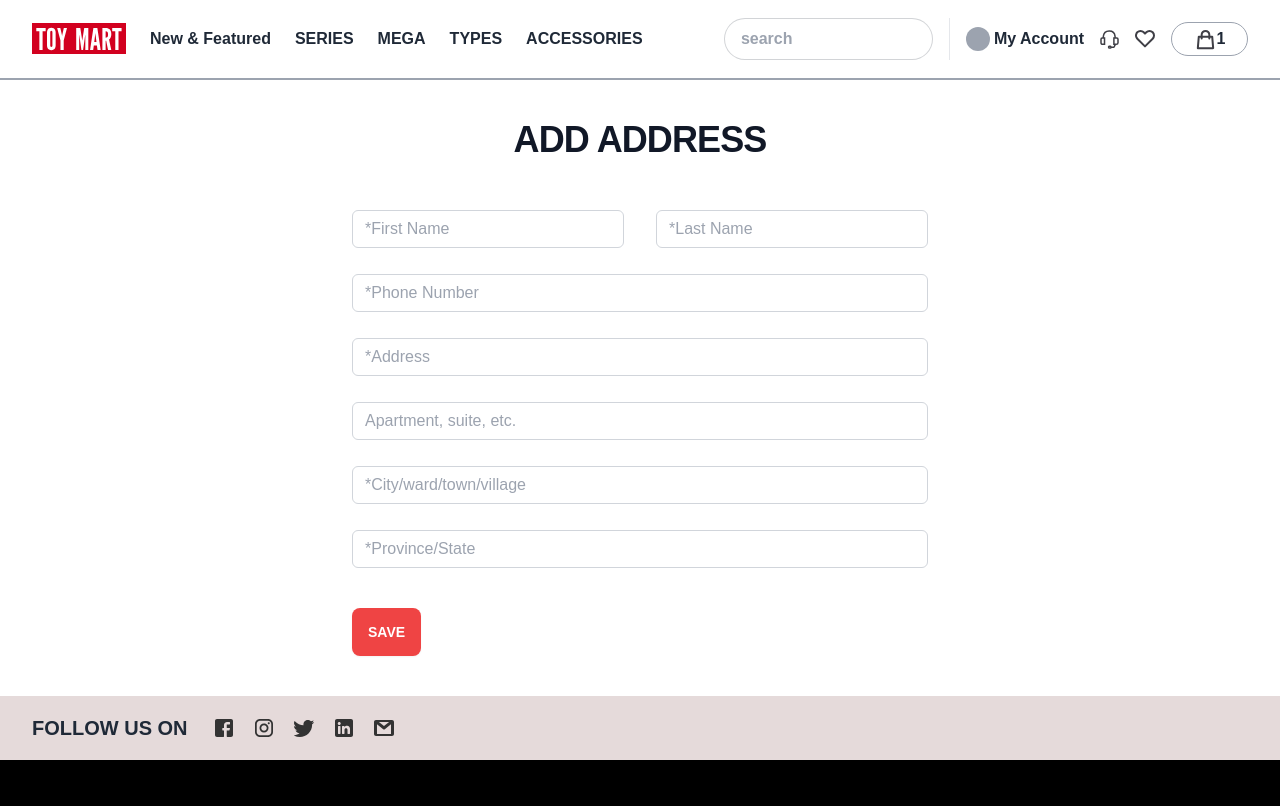
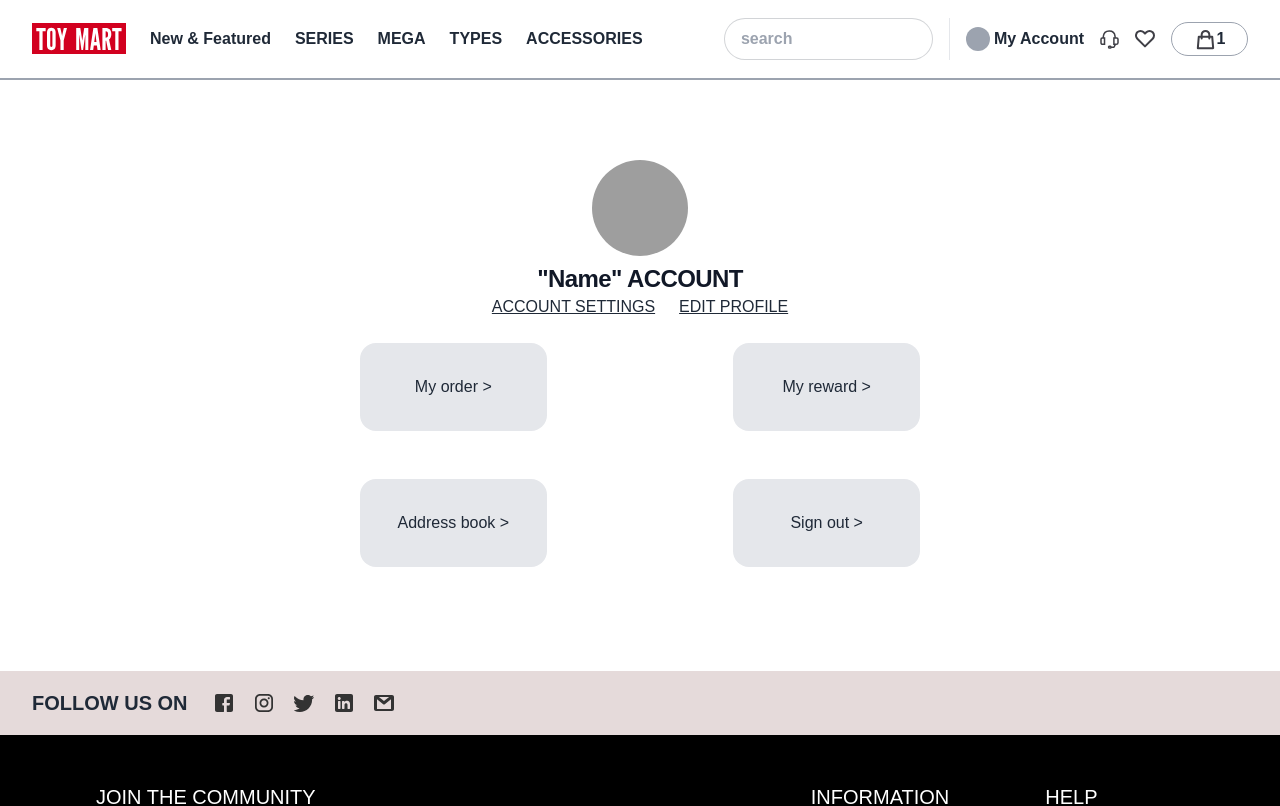
Before and after one commit to nitichaikardkarnklai/cc16-group-project-front, a React (Vite) app: page / in a window 1280 px wide. Shown: the top 806 px of the page. Built offline with nearby package versions, Linux system fonts and the light colour scheme; grey boxes are pictures that could not be loaded; a web font is replaced by a local one.

Commit message:
addMyAccountPage

```diff
--- a/src/pages/customer/auth/MyAccountPage.jsx
+++ b/src/pages/customer/auth/MyAccountPage.jsx
@@ -1,5 +1,38 @@
 import React from 'react';
 
 export default function MyAccountPage() {
-  return <div>MyAccountPage</div>;
+  return (
+    <div>
+      <div className=" m-auto max-w-2xl text-center  px-8 py-20  ">
+        <div>
+          <div class="avatar">
+            <div class="w-24 rounded-full">
+              <img src="https://daisyui.com/images/stock/photo-1534528741775-53994a69daeb.jpg" />
+            </div>
+          </div>
+        </div>
+        <div>
+          <h2 className=" font-bold tracking-tight text-gray-900 sm:text-2xl">"Name" ACCOUNT</h2>
+        </div>
+        <div className="flex justify-center gap-6 underline ">
+          <div>ACCOUNT SETTINGS</div>
+          <div>EDIT PROFILE</div>
+        </div>
+        <div className="flex  justify-between py-6 px-6 ">
+          <div className='bg-gray-200 gap-6 py-8 px-6 w-1/3 rounded-2xl'>My order > </div>
+          <div className='bg-gray-200 gap-6 py-8 px-6 w-1/3 rounded-2xl'>My reward > </div>
+        </div>
+        <div className="flex  justify-between py-6 px-6 ">
+          <div className='bg-gray-200 gap-6 py-8 px-6 w-1/3 rounded-2xl'>Address book > </div>
+          <div className='bg-gray-200 gap-6 py-8 px-6 w-1/3 rounded-2xl'>Sign out > </div>
+        </div>
+
+
+
+      </div>
+
+
+
+    </div>
+  )
 }
--- a/src/pages/customer/auth/MyAddressPage.jsx
+++ b/src/pages/customer/auth/MyAddressPage.jsx
@@ -25,14 +25,12 @@ export default function MyAddressPage() {
               </div>
             </div>
             <div>
-
               <div className="mt-2.5">
                 <Input
                   placeholder={"*Last Name"}
                 />
               </div>
             </div>
-
             <div className="sm:col-span-2">
               <div className="mt-2.5">
                 <Input
@@ -47,8 +45,6 @@ export default function MyAddressPage() {
                 />
               </div>
             </div>
-
-
             <div className="sm:col-span-2">
               <div className=" mt-2.5">
                 <Input placeholder={"Apartment, suite, etc."} />
@@ -59,9 +55,19 @@ export default function MyAddressPage() {
                 <Input placeholder={"*City/ward/town/village"} />
               </div>
             </div>
-            <div className="sm:col-span-2">
-              <div className="relative mt-2.5">
-                <Input placeholder={"*Province/State"} />
+            <div>
+
+              <div className="mt-2.5">
+                <Input
+                  placeholder={"*Province"}
+                />
+              </div>
+            </div>
+            <div>
+              <div className="mt-2.5">
+                <Input
+                  placeholder={"*Postal Code"}
+                />
               </div>
             </div>
           </div>
--- a/src/route/index.jsx
+++ b/src/route/index.jsx
@@ -36,7 +36,7 @@ const router = createBrowserRouter([
     path: '/',
     element: <CustomerContainer />,
     children: [
-      { path: '', element: <MyAddressPage /> },
+      { path: '', element: <MyAccountPage /> },
       { path: '/launch-calendar', element: <LaunchCalendarPage /> },
       { path: '/new-arrivals', element: <NewArrivalsPage /> },
       { path: '/accessories', element: <AccessoriesPage /> },
```
